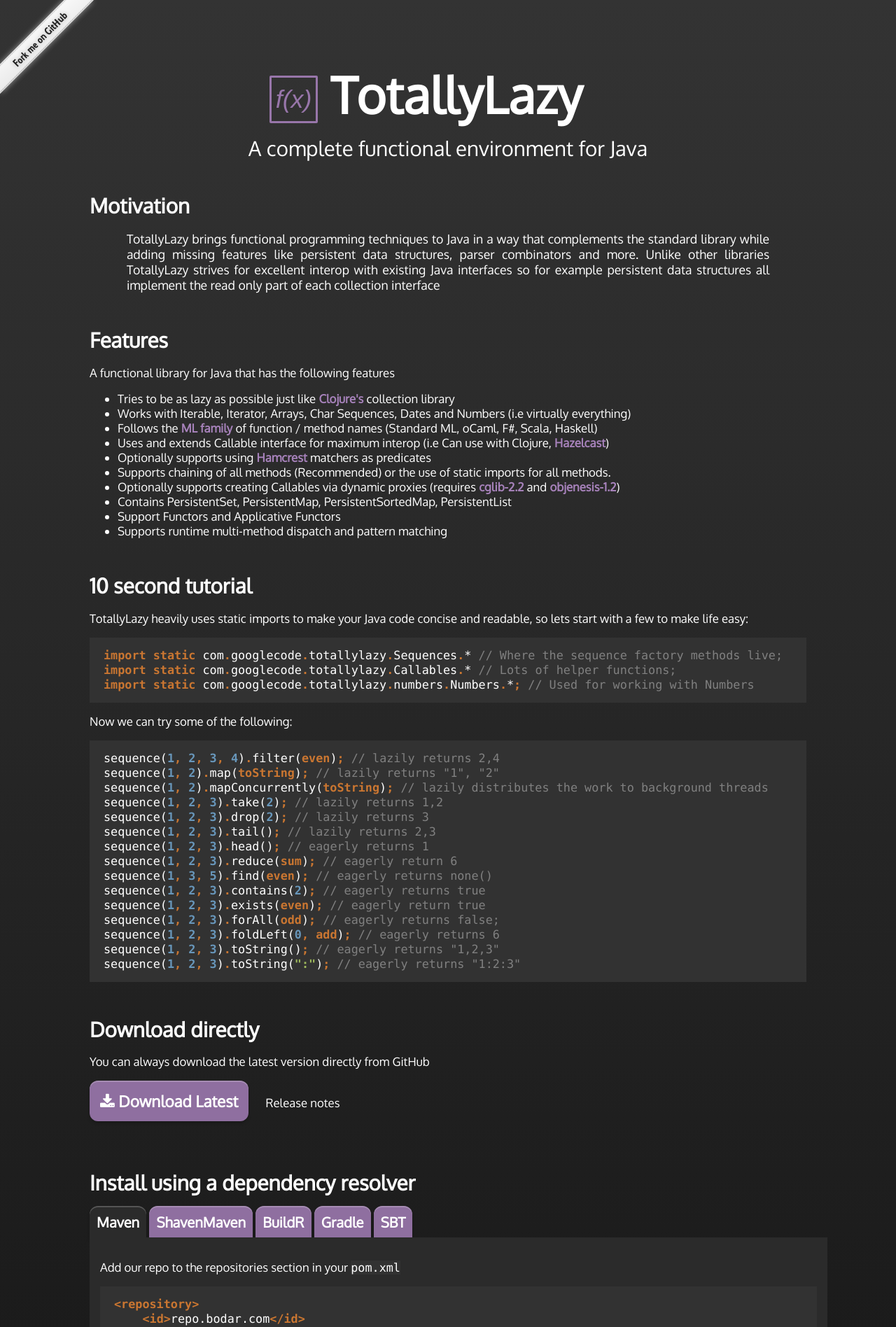
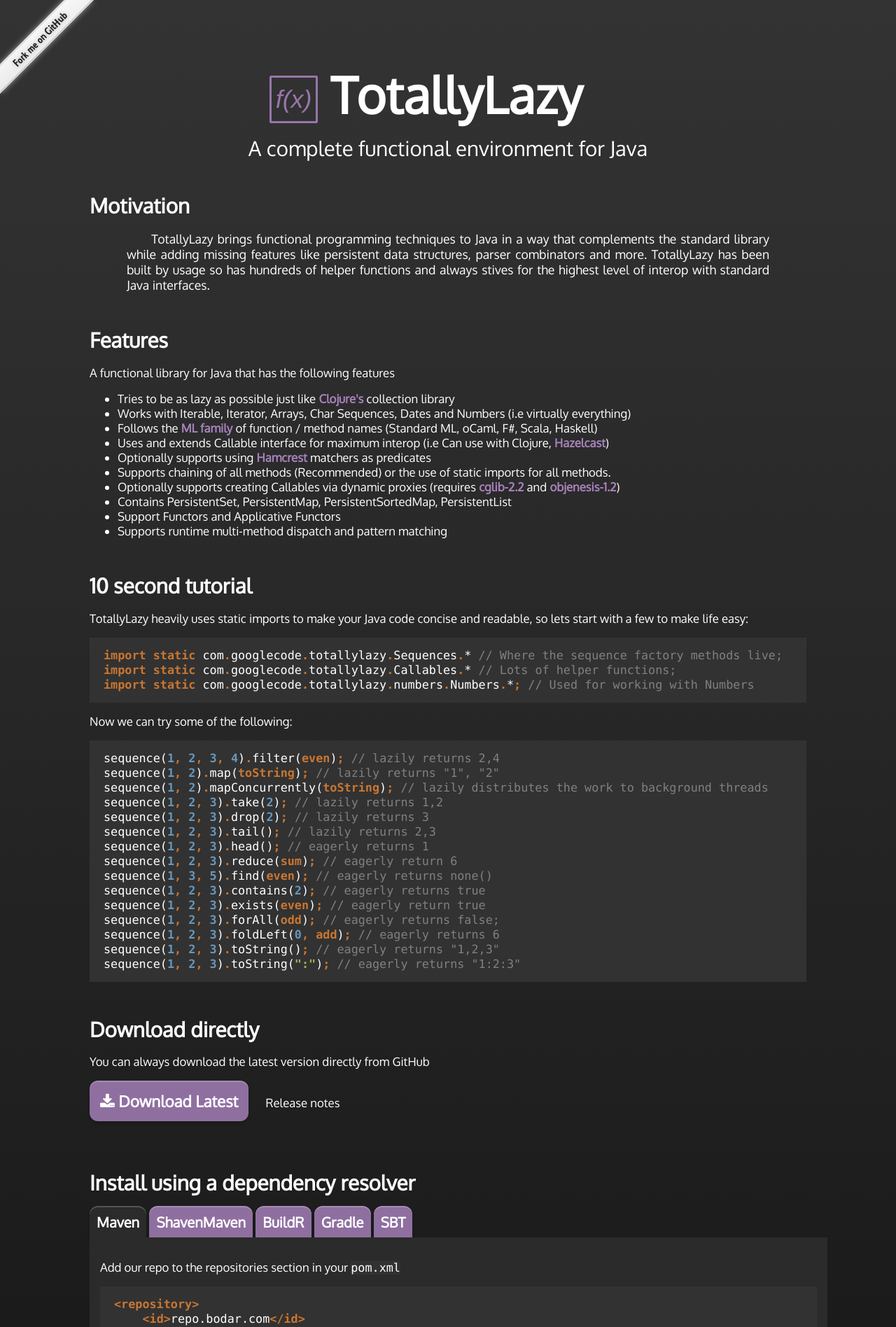
Before and after one commit to bodar/totallylazy, a Jekyll site: the page built from index.html, in a window 1280 px wide. Shown: the top 1896 px of the page at 70% size. Built offline with Jekyll 4.4.1, drawn with Linux system fonts in a browser that asks for light colours.

Commit message:
Imporved motivation

```diff
--- a/index.html
+++ b/index.html
@@ -4,7 +4,7 @@
     <h2>Motivation</h2>
 
     <p>TotallyLazy brings functional programming techniques to Java in a way that complements the standard library while adding missing features like persistent data structures, parser combinators and more.
-        Unlike other libraries TotallyLazy strives for excellent interop with existing Java interfaces so for example persistent data structures all implement the read only part of each collection interface </p>
+        TotallyLazy has been built by usage so has hundreds of helper functions and always stives for the highest level of interop with standard Java interfaces.</p>
 </section>
 
 <section>
--- a/style.css
+++ b/style.css
@@ -68,6 +68,7 @@
     margin: 1em 3em;
     font-size: 105%;
     text-align: justify;
+    text-indent: 2em;
 }
 
 code {
```
